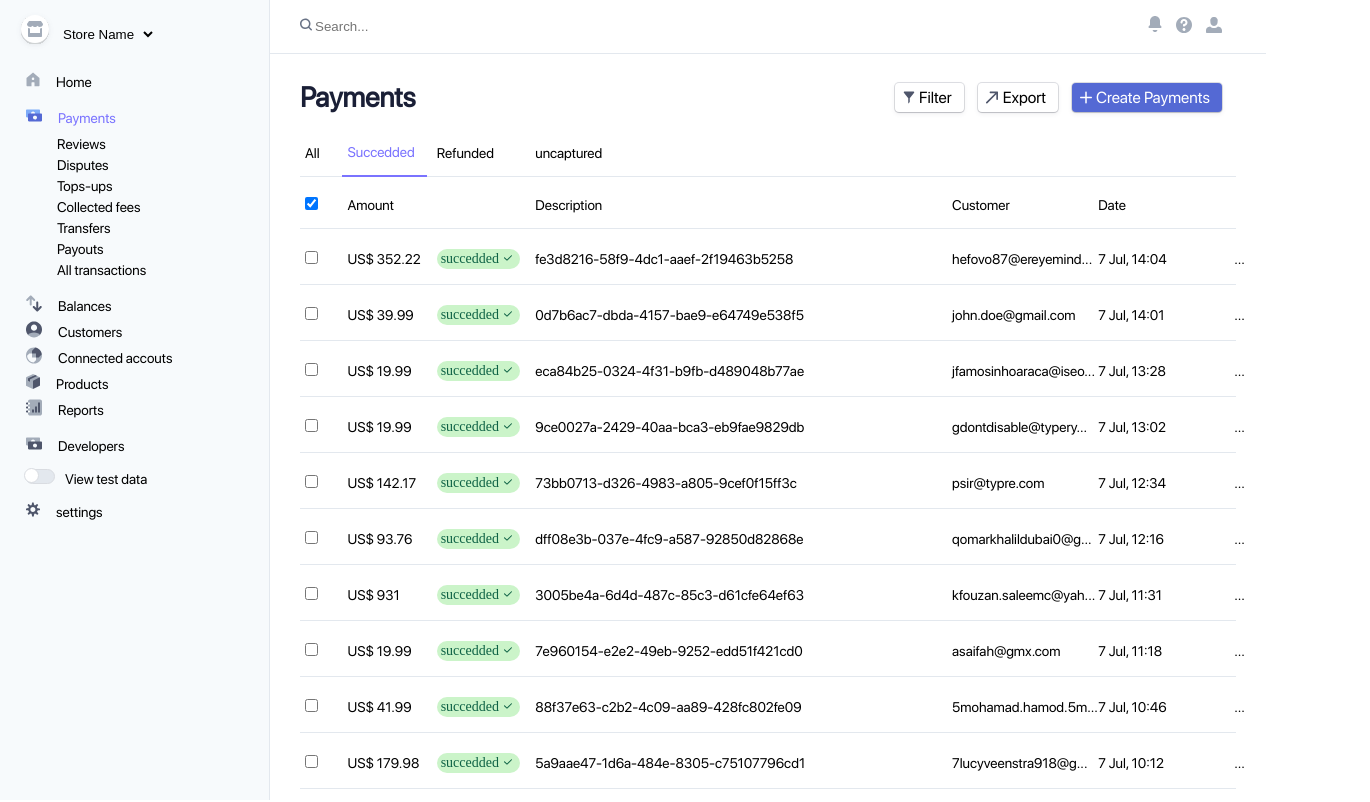
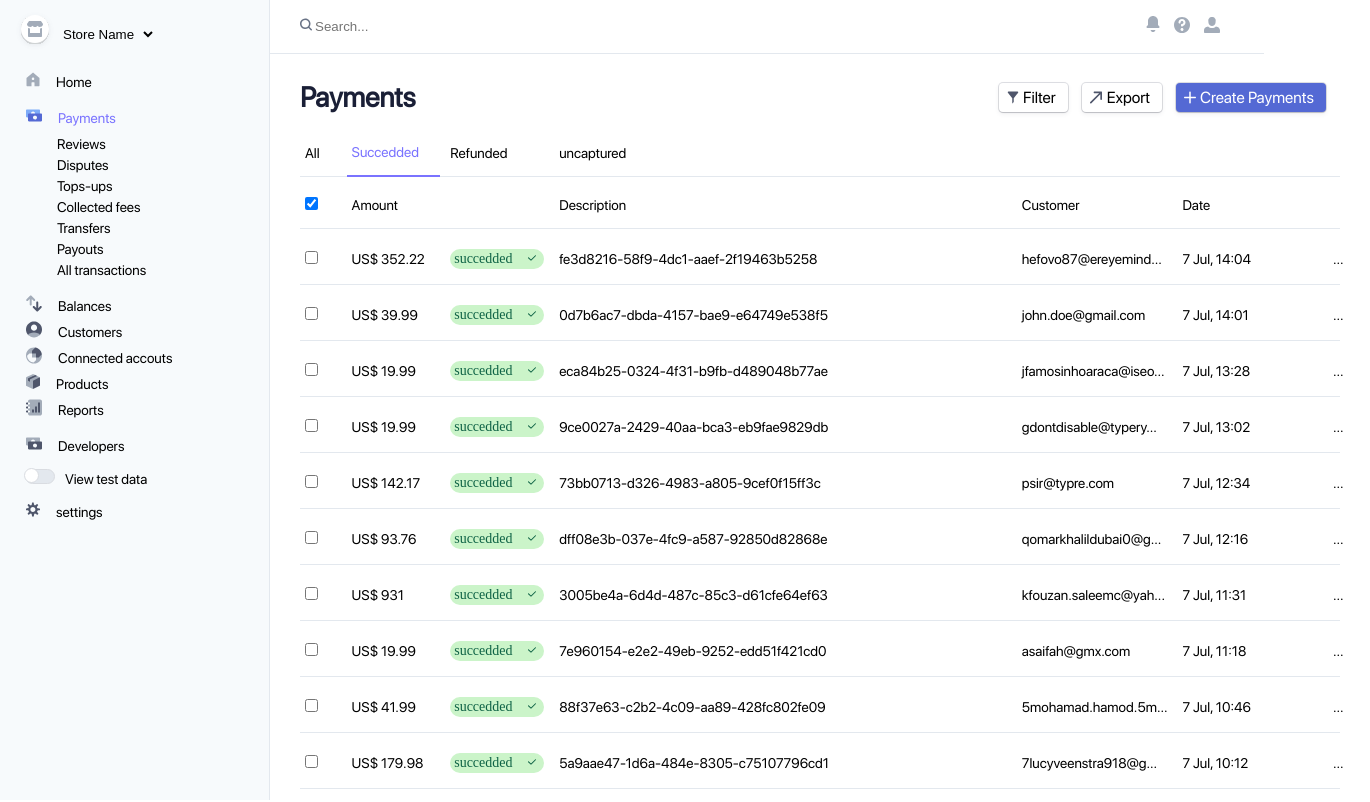
Before and after one commit to Solintin/Fidia-Frontend-Task, a Nuxt app: page /dashboard in a window 1280 px wide. Shown: the top 802 px of the page, 1370 px wide, since content can reach past the window. Built offline with nearby package versions, Linux system fonts and the light colour scheme.

Commit message:
Payment Board Width Scroll

```diff
--- a/components/Main.vue
+++ b/components/Main.vue
@@ -9,7 +9,7 @@
           <input type="search" name="" placeholder="Search..." />
         </div>
         <!-- Three Right Dashboard icons -->
-        <div class="header-tab ">
+        <div class="header-tab">
           <div>
             <a href="#"
               ><img src="@/assets/icons/notifications-1.svg" alt=""
@@ -24,8 +24,6 @@
         </div>
       </header>
       <!-- =========== Dashbaord Header Ends ============= -->
-
-
 
       <!-- =========== Dashbaord ContentsTop  Begins ============= -->
 
@@ -47,9 +45,7 @@
             </div>
           </div>
         </div>
-      <!-- =========== Dashbaord Contents Top Ends  ============= -->
-
-
+        <!-- =========== Dashbaord Contents Top Ends  ============= -->
 
         <!-- =========== Dashbaord Payment Details Components ============= -->
 
@@ -84,8 +80,8 @@ export default {}
   //   header syling
   header {
     position: fixed;
-    right : 14px;
-    left : 270px;
+    right: 16px;
+    left: 270px;
     // margin-right: 40%;
     // min-width: 1130px;
     border-bottom: 1px solid #e3e8ee;
@@ -111,11 +107,14 @@ export default {}
     align-items: center;
     div {
       margin-right: 14px;
-
     }
   }
   //   .content-wrapper styling
   .content-wrapper {
+    min-width : 1100px;
+    &::-webkit-scrollbar {
+    display: none;
+}
     padding: 80px 30px 0 30px;
     .content-header {
       display: flex;
--- a/components/Sidebar.vue
+++ b/components/Sidebar.vue
@@ -97,7 +97,7 @@ export default {
   flex-direction: column;
   align-items: flex-start;
   padding: 12px 20px 0px;
-
+  z-index : 100;
   position: fixed;
   width: 270px;
   left: 0;
```
Also changed, not shown: components/PaymentBoard.vue (+7 -9 lines).
